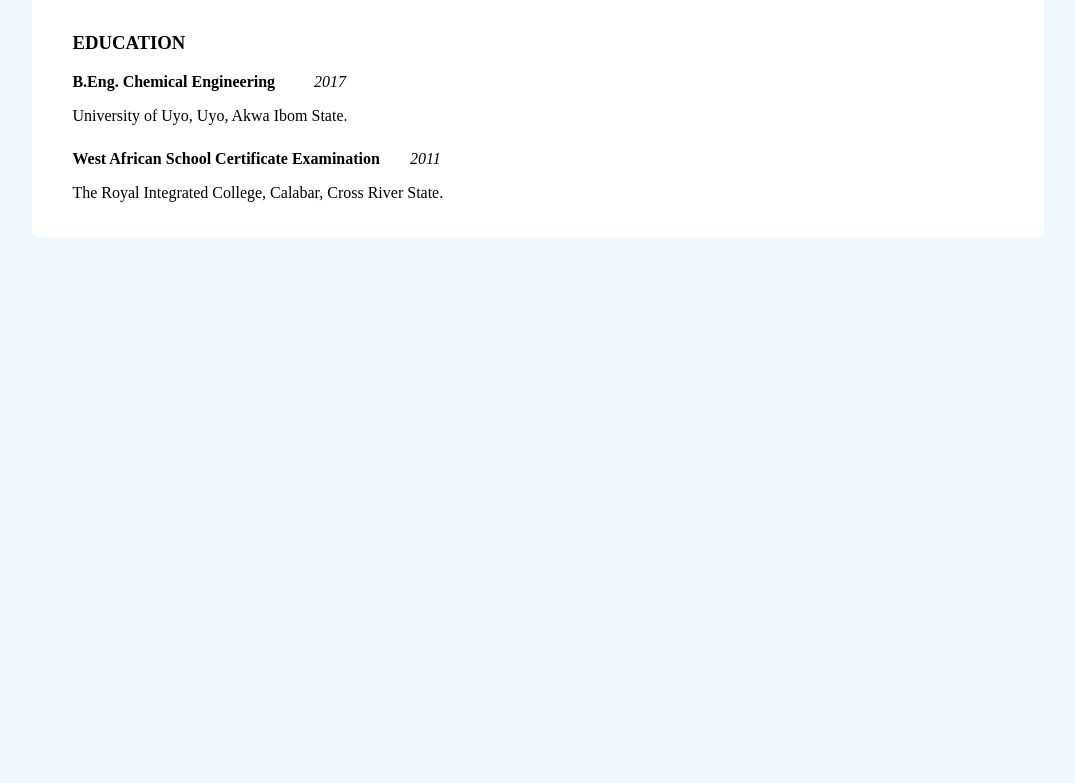
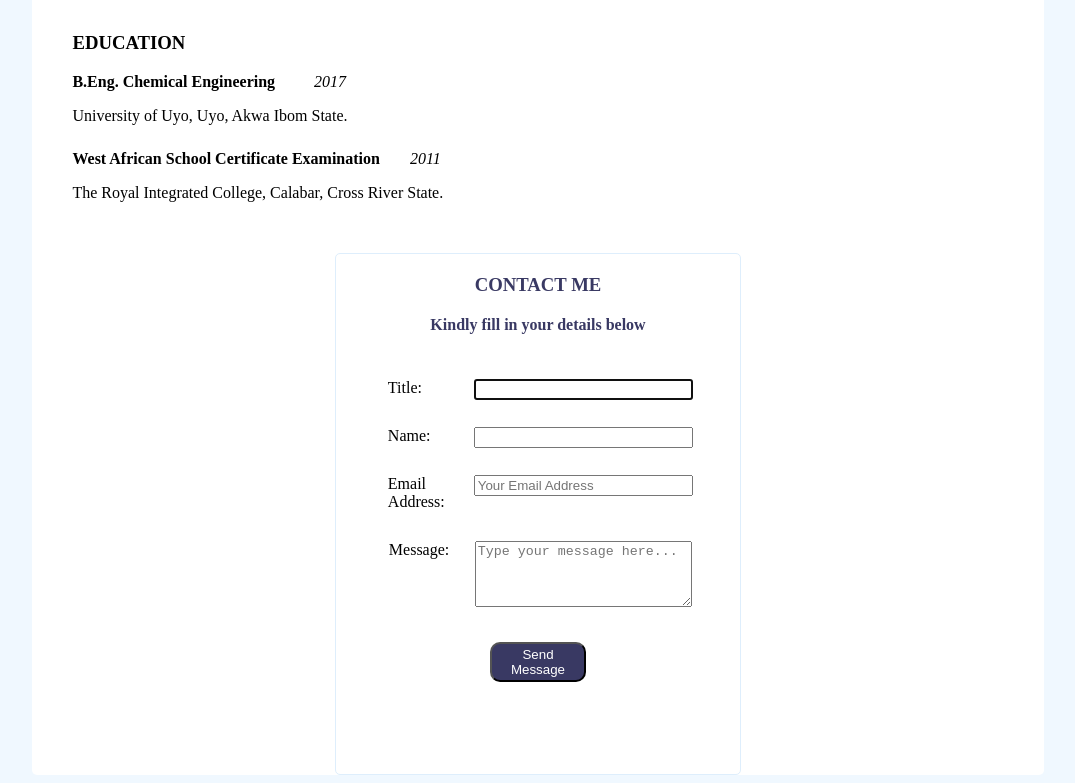
Before and after one commit to praiseey/StartNG-Task2, a plain HTML site: page index.html in a window 1280 px wide. Shown: the part 1505-2288 px from the top of the page, without its empty margins (102-1177 px from the left). Before the commit the page ends 1758 px from the top, so only its background shows below. Drawn offline with Linux system fonts and the light colour scheme.

Commit message:
Add files via upload
CV with Contact Form

```diff
--- a/index.html
+++ b/index.html
@@ -4,7 +4,7 @@
     <meta charset="UTF-8">
     <meta name="viewport" content="width=device-width, initial-scale=1.0">
     <meta http-equiv="X-UA-Compatible" content="ie=edge">
-    <title>Praise Inua - CV</title>
+    <title>Document</title>
 
     <style>
         body {
@@ -60,6 +60,51 @@
         }
         .my-table td {
             border: 5px solid white;
+        }
+        .contact-form {
+            width: 40%;
+            margin: auto;
+            padding-bottom: 20px;
+            height: 500px;
+            border-radius: 5px;
+            border: 1px solid rgb(222, 238, 252);
+
+        }
+
+        .contact-info {
+            margin: 20px 10px;
+
+        }
+        .heading {
+            color: rgb(57, 57, 99);
+        }
+
+        .text-label {
+            text-align: left;
+            display: inline-block;
+            width: 20%;
+            padding: 5px;
+            vertical-align: top;
+            margin-top: 20px;
+        }
+
+        .text-field {
+            display: inline-block;
+            text-align: left;
+            width: 55%;
+            vertical-align: middle;
+            margin-top: 25px;
+            cursor: progress;
+        }
+
+        button {
+            margin-top: 35px;
+            margin-bottom: 30px;
+            width: 25%;
+            background-color: rgb(57, 57, 99);
+            color: #ffffff;
+            height: 40px;
+            border-radius: 10px;
         }
 
     </style>
@@ -183,6 +228,40 @@
                 <span style="margin-left: 26px;"><em>2011</em></span>
                 <p style="padding-bottom: 35px;">The Royal Integrated College, Calabar, Cross River State.</p>
             </div>
+
+            <div class="contact-form">
+                <h3 class="contact-info heading">CONTACT ME</h3>
+                <h4 class="contact-info heading">Kindly fill in your details below</h4>
+                <form action="https://formspree.io/praisepaul634@gmail.com" method="POST" class="contact-info">
+                    <div>
+                        <input type="hidden" name="_subject" value="Website Contact">
+                        <input type="hidden" name="_next" value="https://praiseey.github.io/StartNG-Task2/">
+                    </div>
+                    <div>
+                        <input type="text" name="_gotcha" style="display: none">
+                    </div>
+                    <div>
+                        <label class="text-label">Title:</label>
+                        <input type="text" name="emailsubject" class="text-field" autofocus>
+                    </div>
+                    <div>
+                        <label class="text-label">Name:</label>
+                        <input type="text" name="name required autofocus placeholder="Your name" minlength="4" class="text-field">
+                    </div>
+
+                    <div>
+                        <label class="text-label">Email Address:</label>
+                        <input type="text" name="_replyto" required autofocus placeholder="Your Email Address" class="text-field">
+                    </div>
+
+                    <div>
+                        <label class="text-label">Message:</label>
+                        <textarea name="message" class="text-field" rows="4" cols="50" minlength="20" required autofocus placeholder="Type your message here..."></textarea>
+                    </div>
+
+                    <button type="submit" value="Send">Send Message</button>
+                </form>
+            </div>
     </div>
 </body>
 </html>
```
